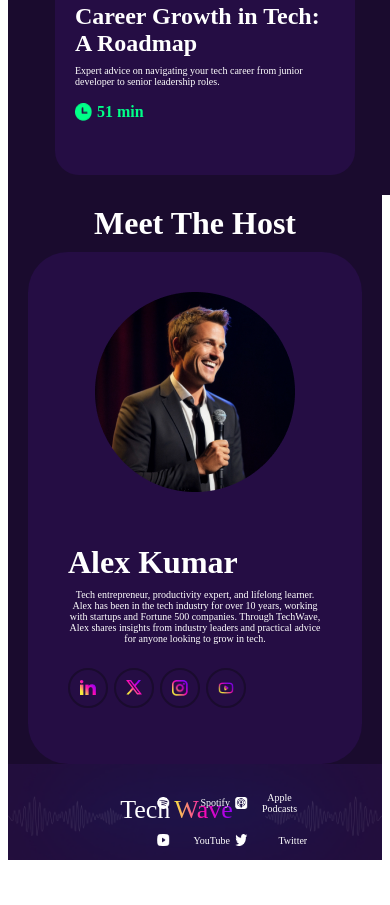
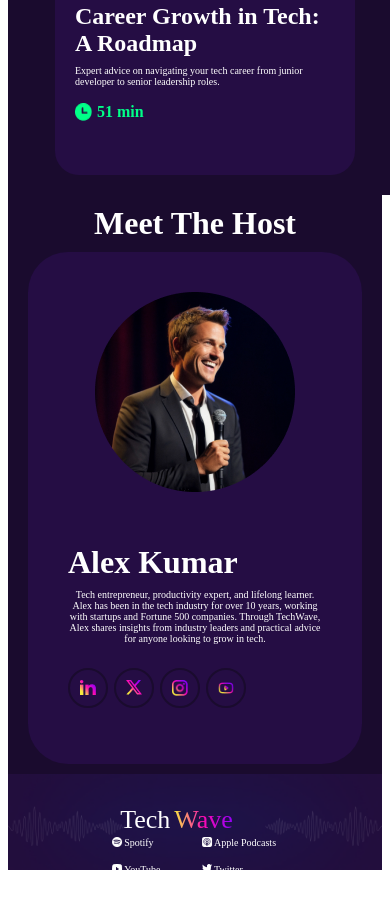
Before and after one commit to Nishitasarker/My-responsive-assignment, a plain HTML site: page index.html in a window 390 px wide. Shown: the part 3863-4768 px from the top of the page. Drawn offline with Linux system fonts and the light colour scheme.

Commit message:
my all work done

```diff
--- a/style/style.css
+++ b/style/style.css
@@ -465,6 +465,8 @@ margin-bottom: 0;
 }
 
 
+/* footer section */
+
 .hero-footer{
     max-width: 100%;
 position: relative;
@@ -502,6 +504,8 @@ height: 60px;
     left: 50%;
     transform: translateX(-50%);
     top: 145px;
+    text-align: center;
+    align-items: center;
 }
 
 .white-image-parent{
@@ -686,8 +690,9 @@ font-weight: 700;
     }
 
     .dark{
-        padding: 0 20px;
+        padding: 0 20px 10px;
     }
+
 
 
 
@@ -724,28 +729,38 @@ position: relative;
 
 .last-section{
     position: absolute;
-    left: 60%;
+    left: 51.9%;
     transform: translateX(-50%);
-    top: 20px;
+    top: 55px;
 }
 
 .white-image-parent{
     display:grid;
     grid-template-columns: repeat(2,1fr);
-    gap: 5px;
+    column-gap: 0px;
+    row-gap: 0px;
+    gap: 0px;
 
+}
+
+.last-section >* {
+    margin: 0;
+}
+
+.white-image-parent >* {
+    margin: 0;
 }
 
 .white-image{
     display: flex;
-
-    gap: 5px;
+    justify-content: flex-start;
+    gap: 2px;
 
 }
 
 .white-image img{
-    width: 12px;
-    height: 12px;
+    width: 10px;
+    height: 10px;
 }
 
 
```
Also changed, not shown: index.html (+4 -0 lines).
